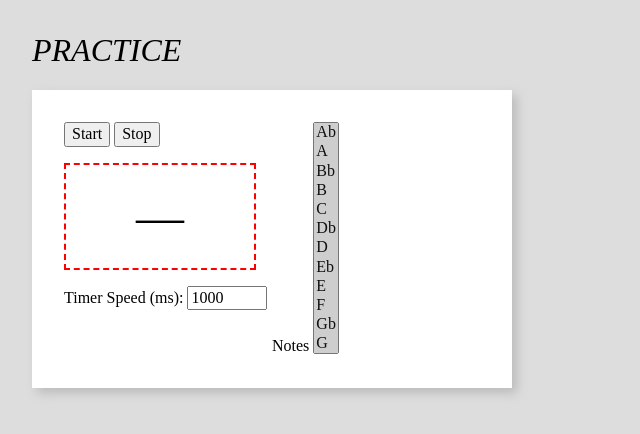
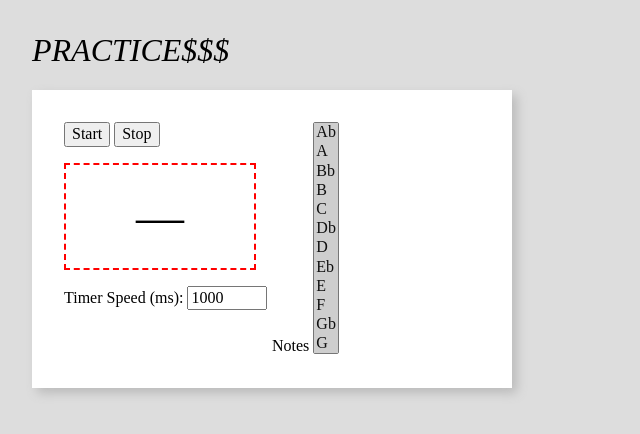
Before and after one commit to lwdevdev/piano, a website built with Vite: page index.html in a window 1280 px wide. Shown: the full height of the page, 0-640 px from the left. Built offline with nearby package versions, Linux system fonts and the light colour scheme.

Commit message:
changed index

```diff
--- a/index.html
+++ b/index.html
@@ -9,7 +9,7 @@
     <title>Practice</title>
   </head>
   <body>
-    <h1>Practice</h1>
+    <h1>Practice$$$</h1>
     <main>
       <div>
         <button id="btn--start">Start</button>
```
